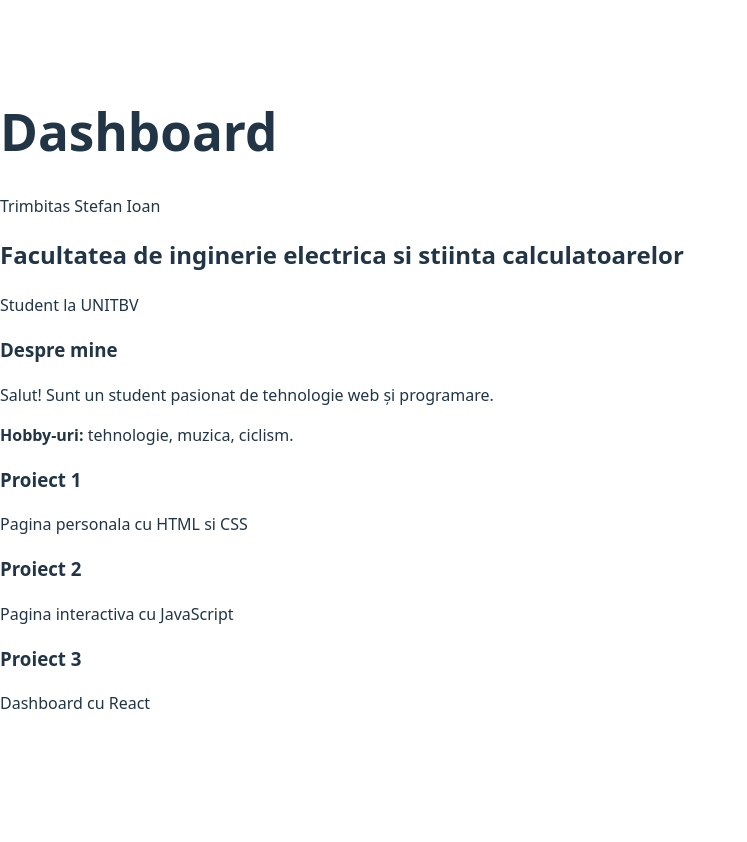
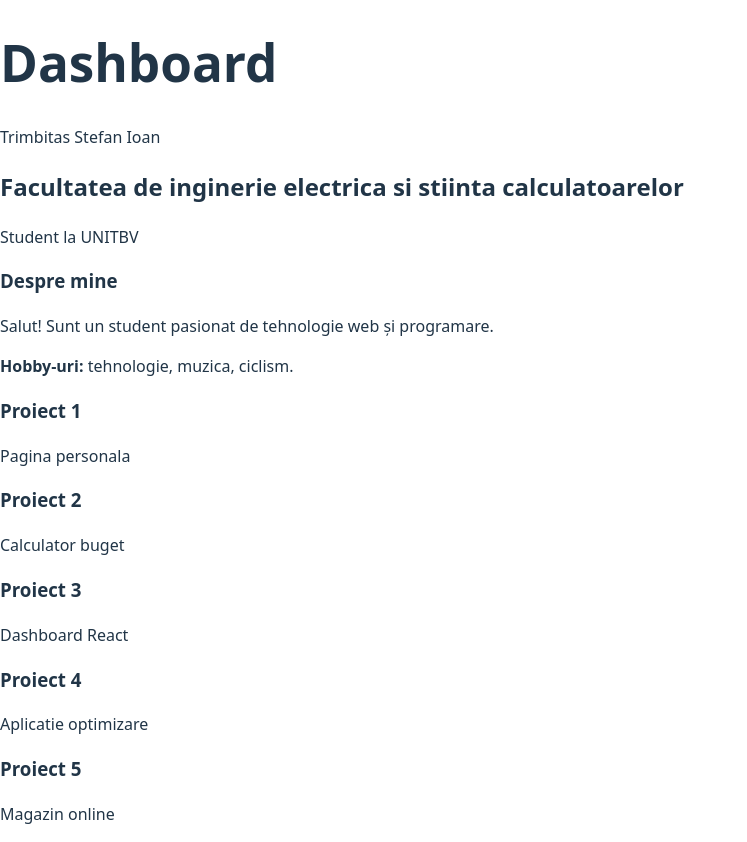
Before and after one commit to stefant27/Programare-Web, a React (Vite) app: page / in a window 1280 px wide. Shown: the whole page, without its empty margins (0-747 px from the left). Before the commit the page ends 800 px from the top, so only its background shows below. Built offline with nearby package versions, Linux system fonts and the light colour scheme.

Commit message:
feat: generare lista cu map

```diff
--- a/src/App.jsx
+++ b/src/App.jsx
@@ -1,6 +1,14 @@
 import Card from './Card';
 
 function App() {
+  const projects = [
+    { title: "Proiect 1", description: "Pagina personala" },
+    { title: "Proiect 2", description: "Calculator buget" },
+    { title: "Proiect 3", description: "Dashboard React" },
+    { title: "Proiect 4", description: "Aplicatie optimizare" },
+    { title: "Proiect 5", description: "Magazin online" }
+  ];
+
   return (
     <div>
       <h1>Dashboard</h1>
@@ -13,9 +21,9 @@ function App() {
       <p>Salut! Sunt un student pasionat de tehnologie web și programare.</p>
       <p><strong>Hobby-uri:</strong> tehnologie, muzica, ciclism.</p>
 
-      <Card title="Proiect 1" description="Pagina personala cu HTML si CSS" />
-      <Card title="Proiect 2" description="Pagina interactiva cu JavaScript" />
-      <Card title="Proiect 3" description="Dashboard cu React" />
+      {projects.map(function(item, index) {
+        return <Card key={index} title={item.title} description={item.description} />;
+      })}
     </div>
   );
 }
```
